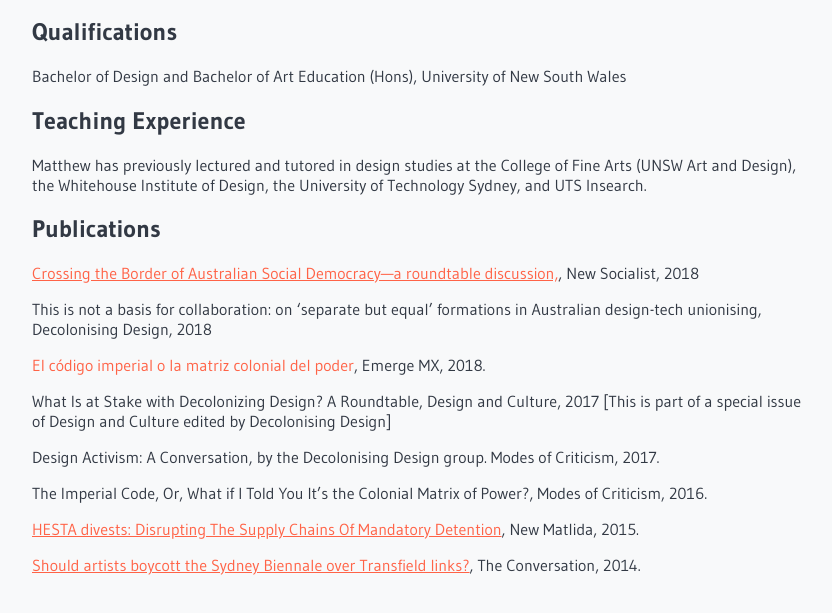
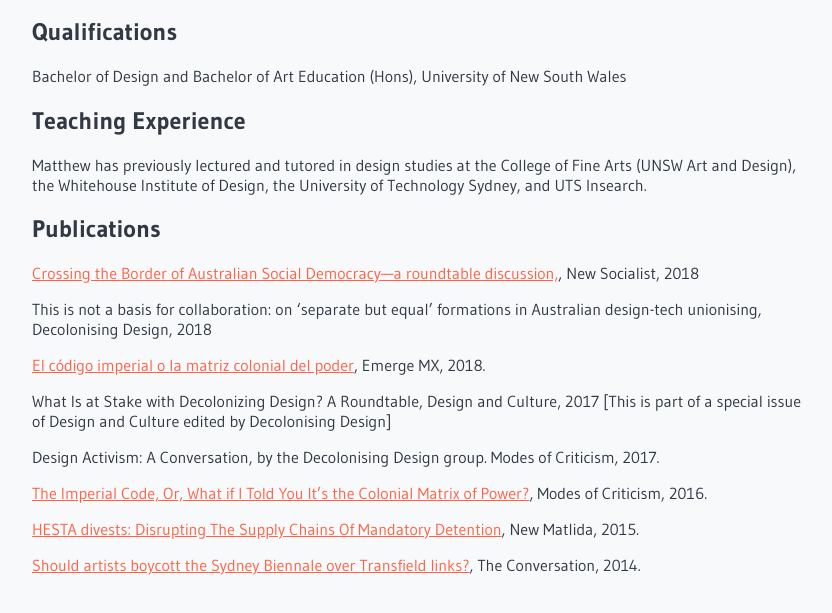
Before and after one commit to MatthewKiem/MatthewKiem.github.io, a plain HTML site: page index.html in a window 1280 px wide. Shown: the part 181-794 px from the top of the page, without its empty margins (218-1050 px from the left). Drawn offline with Linux system fonts and the light colour scheme.

Commit message:
Update index.html

```diff
--- a/index.html
+++ b/index.html
@@ -25,10 +25,10 @@
 				<h2>Publications</h2>
 				<p><a href="https://newsocialist.org.uk/crossing-border-australian-social-democracy-roundtable-discussion/">Crossing the Border of Australian Social Democracy—a roundtable discussion,</a>, New Socialist, 2018</p>
 				<p>This is not a basis for collaboration: on ‘separate but equal’ formations in Australian design-tech unionising, Decolonising Design, 2018</p>
-				<p><a href"http://www.emergemexico.com/004-matthew-kiem">El código imperial o la matriz colonial del poder</a>, Emerge MX, 2018.</p>
+				<p><a href="http://www.emergemexico.com/004-matthew-kiem">El código imperial o la matriz colonial del poder</a>, Emerge MX, 2018.</p>
 				<p>What Is at Stake with Decolonizing Design? A Roundtable, Design and Culture, 2017 [This is part of a special issue of Design and Culture edited by Decolonising Design]</p>
 				<p>Design Activism: A Conversation, by the Decolonising Design group. Modes of Criticism, 2017.</p>
-				<p>The Imperial Code, Or, What if I Told You It’s the Colonial Matrix of Power?, Modes of Criticism, 2016.</p>
+				<p><a href="http://modesofcriticism.org/the-imperial-code/">The Imperial Code, Or, What if I Told You It’s the Colonial Matrix of Power?</a>, Modes of Criticism, 2016.</p>
 				<p><a href="https://newmatilda.com/2015/08/25/hesta-divests-disrupting-supply-chains-mandatory-detention/">HESTA divests: Disrupting The Supply Chains Of Mandatory Detention</a>, New Matlida, 2015.</p>
 				<p><a href="https://theconversation.com/should-artists-boycott-the-sydney-biennale-over-transfield-links-23067">Should artists boycott the Sydney Biennale over Transfield links?</a>, The Conversation, 2014.</p>
 			</div>
```
